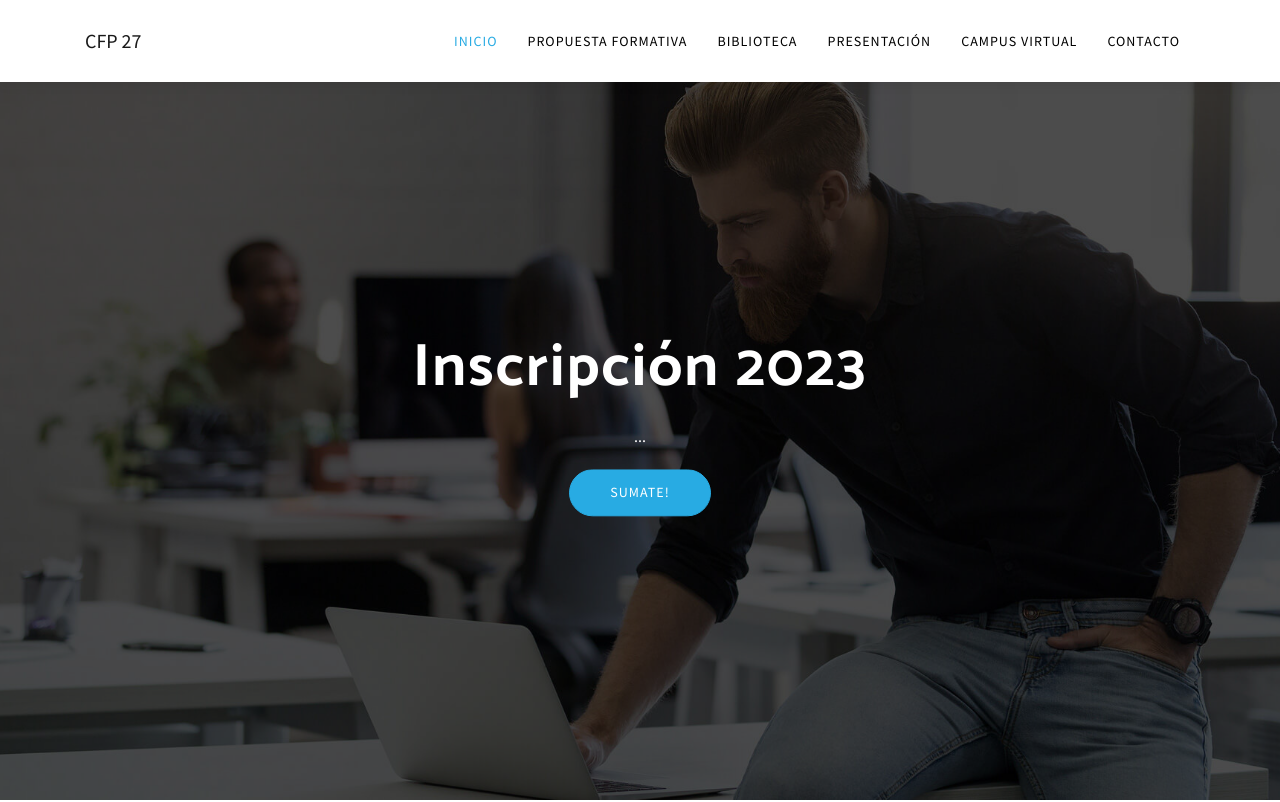
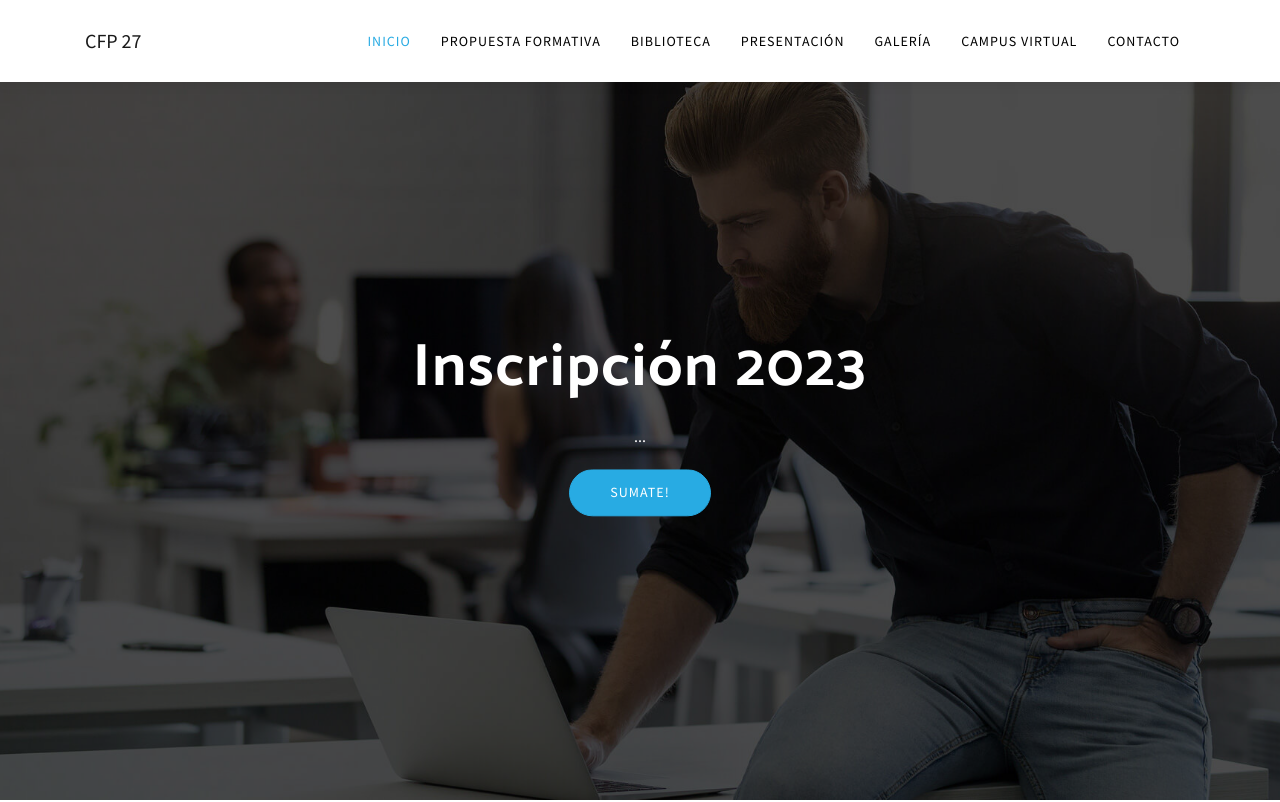
Before and after one commit to sergiogimenezclass/sitiowebcfp27, a plain HTML site: page index.html in a window 1280 px wide. Shown: the top 802 px of the page. Drawn offline with Linux system fonts and the light colour scheme; some packages are replaced by stand-ins of ours; files whose address does not match are found by name.

Commit message:
Galeria en el menu

```diff
--- a/index.html
+++ b/index.html
@@ -97,6 +97,9 @@ Fixed Navigation
           </li>
           <li class="nav-item ">
             <a class="nav-link" href="portfolio.html">Presentación</a>
+          </li>
+          <li class="nav-item ">
+            <a class="nav-link" href="portfolio.html">Galería</a>
           </li>
 
           <li class="nav-item ">
```
